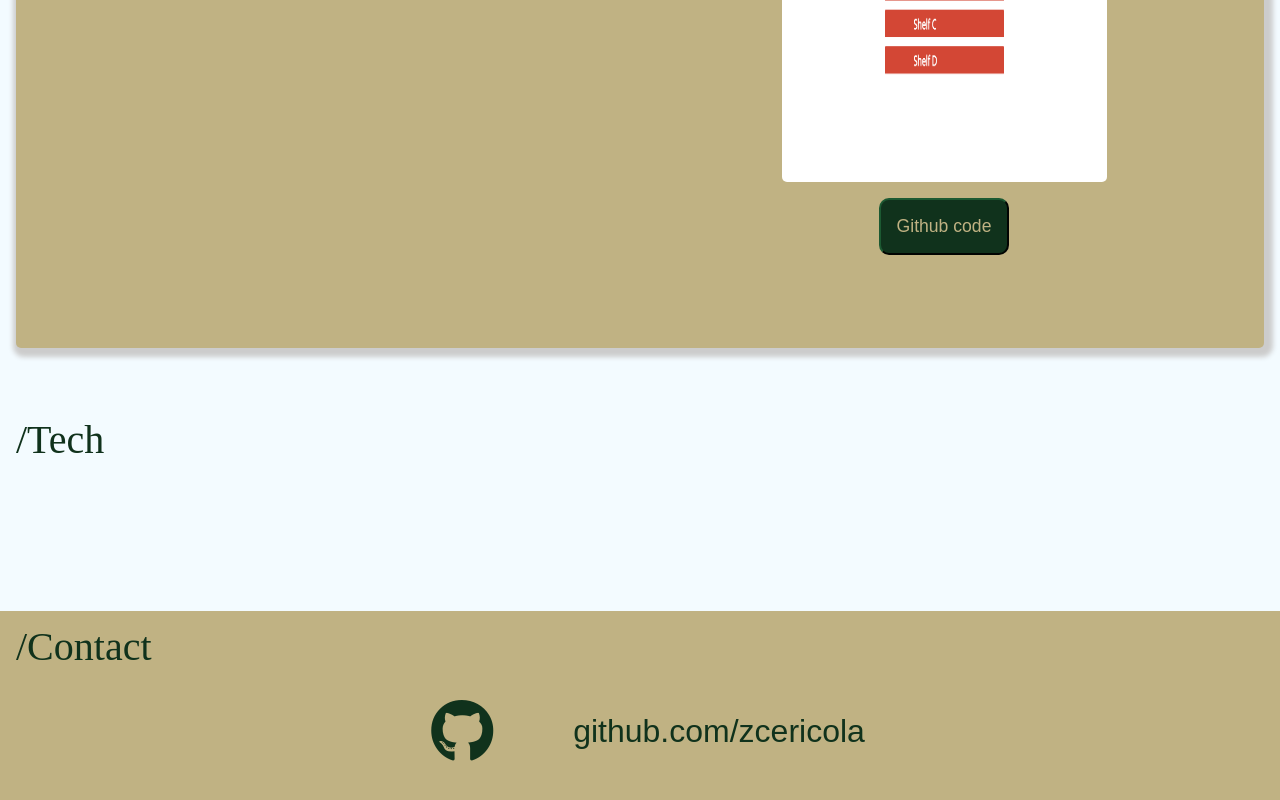
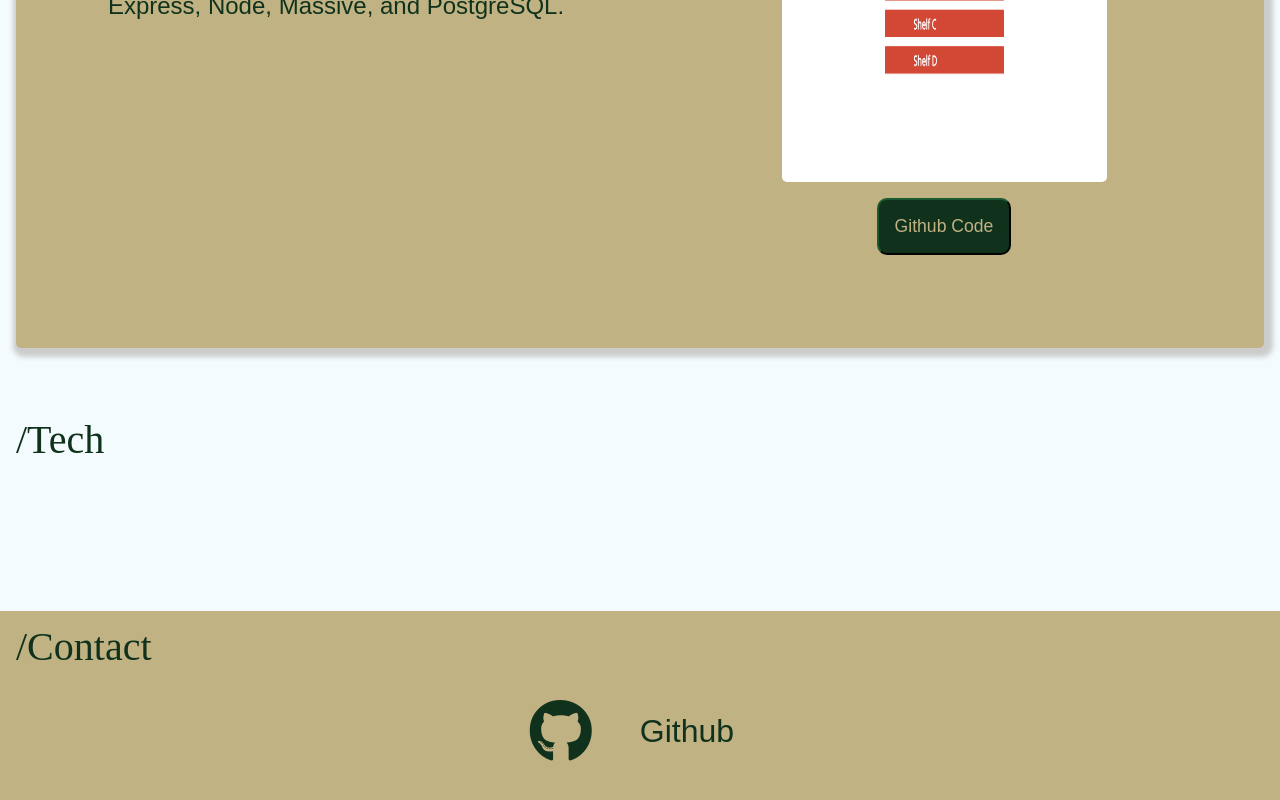
Before and after one commit to zcericola/portfolio2018, a React (Create React App) app: page / in a window 1280 px wide. Shown: the part 2855-3655 px from the top of the page. Built offline with nearby package versions, Linux system fonts and the light colour scheme; some icons are missing; a web font is replaced by a local one.

Commit message:
fixed styles and added live site button

```diff
--- a/src/components/Contact/Contact.js
+++ b/src/components/Contact/Contact.js
@@ -4,21 +4,14 @@ const resume = require('../../assets/Zac Cericola Resume.pdf');
 const Contact = (props) => {
     return <div id="contact">
         <h1 className="title">/Contact</h1>
-        {/* <div className="contact"> */}
-
-          {/* <i className="fas fa-envelope contact-pic" />
-
-          <span className="contact-item">zcericola@gmail.com</span>
-
-        </div> */}
         <div className="contact">
-          <a href="https://www.github.com/zcericola">
+          <a href="https://www.github.com/zcericola" target = "#">
             <i className="fab fa-github contact-pic" />
           </a>
-          <a href = "https://www.github.com/zcericola"><span className="contact-item">github.com/zcericola</span></a>
+          <a href = "https://www.github.com/zcericola" target = "#"><span className="contact-item">Github</span></a>
         </div>
         <div className="contact">
-          <a href={resume}>
+          <a href={resume} target = '#'>
             <i className="fas fa-file-alt contact-pic" />
           </a>
           <a href = {resume}>
@@ -26,6 +19,19 @@ const Contact = (props) => {
           </a>
 
         </div>
+
+        <div className = "contact">
+        <a href = "https://www.linkedin.com/in/zcericola" target = "#">
+        <i class="fab fa-linkedin contact-pic"></i>
+        </a>
+        <a href = 'https://www.linkedin.com/in/zcericola' target = "#">
+        <span className = "contact-item">LinkedIn</span>
+        </a>
+
+
+
+
+        </div>
       </div>;
 };
 
--- a/src/components/Projects/Projects.js
+++ b/src/components/Projects/Projects.js
@@ -15,7 +15,7 @@ class Projects extends Component {
     }
 
     displayProjects(){
-        const projects = [{ title: "Artifact Fine Goods", img: `${artifactWeb}`, desc: "Artifact is a fictional fullstack e-commerce website that allows a user to browse, add an item to their cart, and checkout using Stripe.", site: 'http://www.artifactfinegoods.xyz', github: 'https://github.com/zcericola/artifact-project' }, { title: "BookSpy", img: `${bookSpyWeb}`, desc: "A full-stack book search application that pulls data from the GoodReads API.", github: "https://github.com/zcericola/api-books-project" }, {title: "Casa Connection Rental Management", img: `${casaWeb}`, desc: "A collaborative group project allowing property owners to organize and track tenant, financial, and maintenance information.", site: "http://www.casaconnectionmgmt.com", github: "https://github.com/rental-management/Casa-Connection"},{ title: "Data Store App", img: `${shelfieWeb}`, desc: "An app that replicates a physical filing cabinet using a database to persist information.", github: "https://github.com/zcericola/simulation-1" }];
+        const projects = [{ title: "Artifact Fine Goods", img: `${artifactWeb}`, desc: "Artifact is a fictional fullstack e-commerce website that allows a user to browse, add an item to their cart, and checkout using Stripe. Built with React, Express, Node, Sass, Auth0, Massive, and PostgreSQL.", site: 'http://www.artifactfinegoods.xyz', github: 'https://github.com/zcericola/artifact-project' }, { title: "BookSpy", img: `${bookSpyWeb}`, desc: "A full-stack book search application that pulls data from the GoodReads API. Built with React, Express, Node, and Sass.", github: "https://github.com/zcericola/api-books-project" }, {title: "Casa Connection Rental Management", img: `${casaWeb}`, desc: "A collaborative group project allowing property owners to organize and track tenant, financial, and maintenance information. Built with React, Express, Node, Sass, Chart.js, Firebase, Auth0, Massive, and PostgreSQL.", site: "http://www.casaconnectionmgmt.com", github: "https://github.com/rental-management/Casa-Connection"},{ title: "Data Store App", img: `${shelfieWeb}`, desc: "An app that replicates a physical filing cabinet using a database to persist information. Built with React, Express, Node, Massive, and PostgreSQL.", github: "https://github.com/zcericola/simulation-1" }];
 
 
         return projects.map((curr, index) => {
@@ -23,11 +23,11 @@ class Projects extends Component {
                 <div className="info-box">
                   <h1 className="card-title">{curr.title}</h1>
                   <p className = "desc">{curr.desc}</p>
-                  {curr.site ? <span className = 'site'>Live site:<a href = {`${curr.site}`}> {curr.site}</a></span> : null}
                 </div>
                 <div className="image-box">
                   <img src={curr.img} className="screenshot" alt="screenshot" />
-                  <a href = {curr.github} target = "#"><button className="code-btn">Github code</button></a>
+                  <a href = {curr.github} target = "#"><button className="code-btn">Github Code</button></a>
+                  { curr.site ? <a href = {curr.site} target = "#"><button className="code-btn">Live Site</button></a> : null}
                 </div>
               </div>;
         })
--- a/src/components/Tech/Tech.js
+++ b/src/components/Tech/Tech.js
@@ -11,9 +11,7 @@ const Tech = (props) => {
         <i className="icon-sass icon" title = "Sass"></i>
         <i className="icon-javascript-alt icon" title ="JavaScript"></i>
         <i className="icon-jquery icon" title = "Jquery"></i>
-        {/* <i className="icon-bootstrap icon"></i> */}
         <i className="icon-reactjs icon" title = "React"></i>
-        {/* <i className="icon-angular icon"></i>  */}
         <i className="icon-nodejs icon" title = "NodeJS"></i>
         <i className="icon-postgres icon" title = "PostgreSQL"></i>
         </section>
--- a/src/styles/css/index.css
+++ b/src/styles/css/index.css
@@ -309,6 +309,16 @@ a {
 @media only screen and (min-width: 480px) and (orientation: landscape) {
   #about-text {
     font-size: 1.5rem; } }
+@media only screen and (max-width: 670px) and (orientation: landscape) {
+  #about-two {
+    background-color: #F3FBFF;
+    color: #10321c; } }
+@media only screen and (min-width: 760px) and (orientation: landscape) {
+  #about-two {
+    height: auto; } }
+@media only screen and (min-width: 760px) {
+  #about-two {
+    height: auto; } }
 @media only screen and (min-width: 1000px) {
   #about-two {
     height: 50vh; } }
@@ -375,7 +385,8 @@ a {
   font-size: 1rem;
   background-color: #10321c;
   color: #C0B283;
-  border-radius: 10px; }
+  border-radius: 10px;
+  margin: 0 5px; }
 
 .site {
   display: inline-block;
@@ -472,6 +483,12 @@ a {
 
   .contact-pic {
     margin: 1rem; } }
+@media only screen and (min-width: 640px) and (orientation: landscape) {
+  .contact {
+    flex-direction: row; }
+
+  .contact-item {
+    margin: 0 1em; } }
 @media only screen and (min-width: 1000px) {
   #contact {
     height: 70vh; } }
--- a/src/styles/scss/Contact.scss
+++ b/src/styles/scss/Contact.scss
@@ -46,6 +46,7 @@
 
 }
 
+
 .contact-item {
     margin-left: 2em;
     font-size: 2rem;
@@ -62,6 +63,17 @@
 
 }
 
+@media only screen and (min-width: 640px) and (orientation: landscape){
+.contact {
+    flex-direction: row;
+}
+.contact-item {
+    margin: 0 1em;
+}
+
+
+}
+
 @media only screen and (min-width: 1000px){
     #contact {
         height: 70vh;
--- a/src/styles/scss/Projects.scss
+++ b/src/styles/scss/Projects.scss
@@ -57,7 +57,6 @@
 .image-box {
     text-align: center;
     height: 450px;
-    // border: 5px solid orange;
 }
 
 .code-btn {
@@ -72,6 +71,7 @@
     background-color: $main-color;
     color: $second-color;
     border-radius: 10px;
+    margin: 0 5px;
 }
 
 .site {
```
Also changed, not shown: src/styles/scss/About.scss (+22 -0 lines), src/components/Header/Header.js (line endings or trailing spaces), 1 other file (tests, documents, lock files or other folders).
